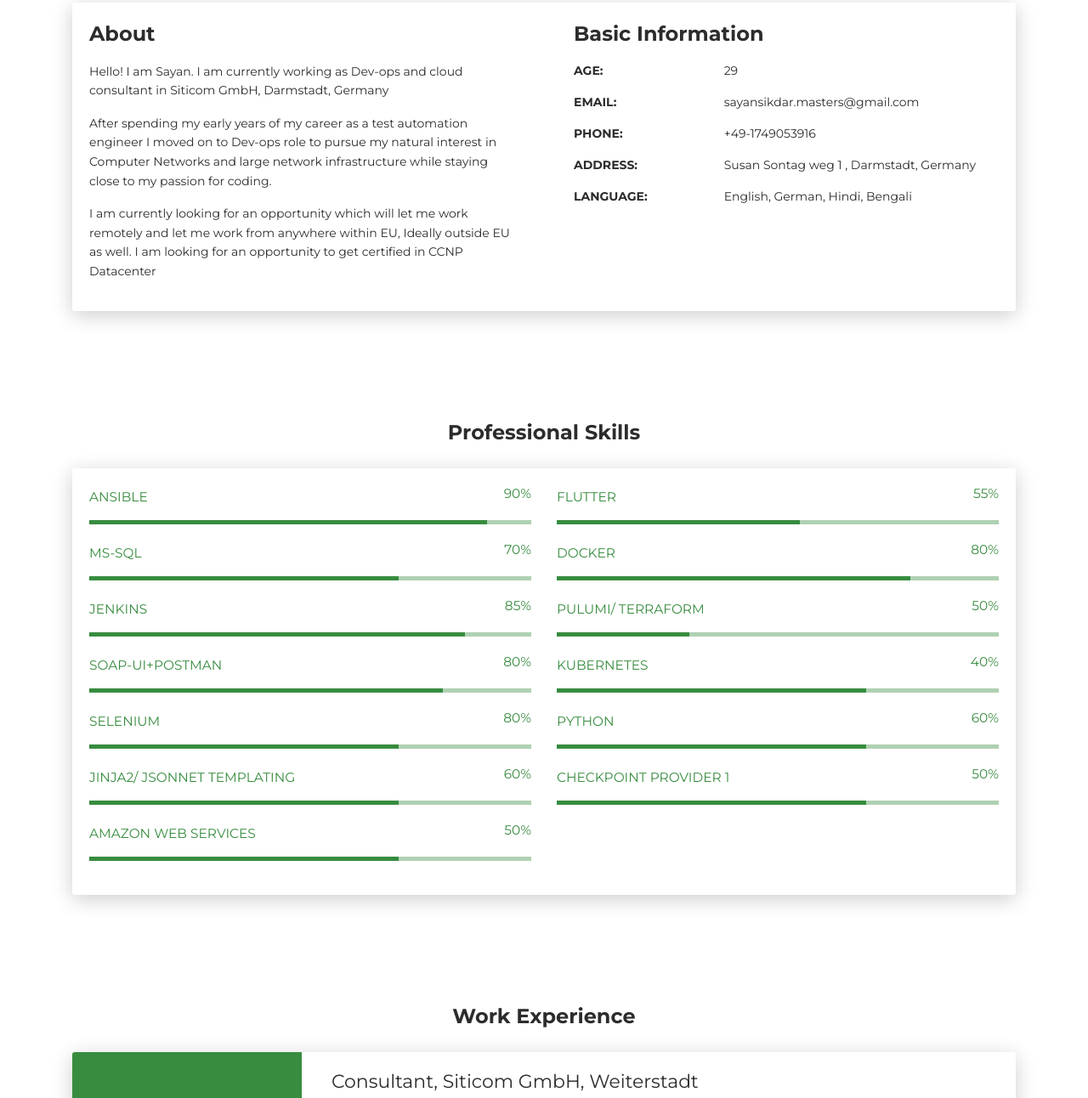
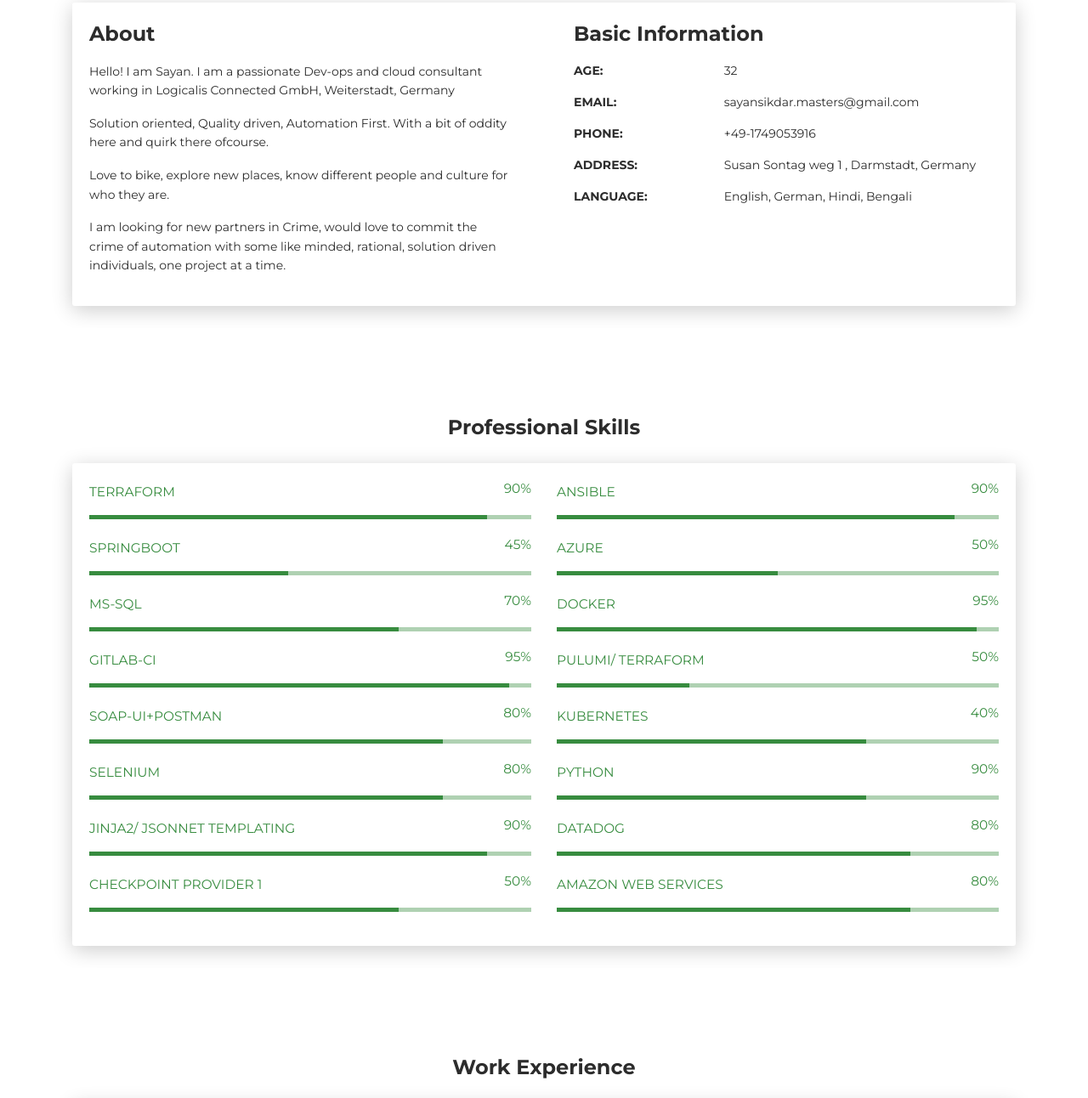
Before and after one commit to sasikdar/sasikdar.github.io, a plain HTML site: page index.html in a window 1280 px wide. Shown: the part 617-1909 px from the top of the page at 85% size. Drawn offline with Linux system fonts and the light colour scheme.

Commit message:
Updated recent experience

```diff
--- a/index.html
+++ b/index.html
@@ -50,7 +50,7 @@
         <div class="content-center">
           <div class="cc-profile-image"><a href="#"><img src="images/sayan.jpeg" alt="Image"/></a></div>
           <div class="h2 title">Sayan Sikdar</div>
-          <p class="category text-white">Network & Cloud Enthusiast, Looking for an oppotuity to get certified in CCNP Data Center and learn more about Network Automation </p><a class="btn btn-primary smooth-scroll mr-2" href="#contact" data-aos="zoom-in" data-aos-anchor="data-aos-anchor">Hire Me</a><a class="btn btn-primary" href="https://drive.google.com/file/d/1A2oQGgG-ZzYVfKZJLoN8QM4j5SZF_NGn/view?usp=drive_link" data-aos="zoom-in" data-aos-anchor="data-aos-anchor">Download CV</a>
+          <p class="category text-white">Network & Cloud Enthusiast, Looking for growth opportunity in the direction of Kubernetes or cloud architecture. </p><a class="btn btn-primary smooth-scroll mr-2" href="#contact" data-aos="zoom-in" data-aos-anchor="data-aos-anchor">Hire Me</a><a class="btn btn-primary" href="https://drive.google.com/file/d/1hNSTks3OJ6dpsEvb6FVvjL-EV0xOS1OT/view?usp=sharing" data-aos="zoom-in" data-aos-anchor="data-aos-anchor">Download CV</a>
         </div>
       </div>
       <div class="section">
@@ -71,11 +71,10 @@
         <div class="col-lg-6 col-md-12">
           <div class="card-body">
             <div class="h4 mt-0 title">About</div>
-            <p>Hello! I am Sayan. I am currently working as Dev-ops and cloud consultant in Siticom GmbH, Darmstadt, Germany</p>
-            <p>After spending my early years of my career as a test automation engineer I moved on to Dev-ops role to pursue my natural interest in Computer Networks and large network infrastructure
-               while staying close to my passion for coding.</p>
-	          <p>I am currently looking for an opportunity which will let me work remotely and let me work from anywhere within EU,
-               Ideally outside EU as well. I am looking for an opportunity to get certified in CCNP Datacenter</p>
+            <p>Hello! I am Sayan. I am a passionate Dev-ops and cloud consultant working in Logicalis Connected GmbH, Weiterstadt, Germany</p>
+            <p>Solution oriented, Quality driven, Automation First. With a bit of oddity here and quirk there ofcourse. </p>
+            <p>Love to bike, explore new places, know different people and culture for who they are.</p>
+	          <p>I am looking for new partners in Crime, would love to commit the crime of automation with some like minded, rational, solution driven individuals, one project at a time.</p>
           </div>
         </div>
         <div class="col-lg-6 col-md-12">
@@ -83,7 +82,7 @@
             <div class="h4 mt-0 title">Basic Information</div>
             <div class="row">
               <div class="col-sm-4"><strong class="text-uppercase">Age:</strong></div>
-              <div class="col-sm-8">29</div>
+              <div class="col-sm-8">32</div>
             </div>
             <div class="row mt-3">
               <div class="col-sm-4"><strong class="text-uppercase">Email:</strong></div>
@@ -114,6 +113,13 @@
       <div class="card-body">
         <div class="row">
           <div class="col-md-6">
+            <div class="progress-container progress-primary"><span class="progress-badge">Terraform </span>
+              <div class="progress">
+                <div class="progress-bar progress-bar-primary" data-aos="progress-full" data-aos-offset="10" data-aos-duration="2000" role="progressbar" aria-valuenow="60" aria-valuemin="0" aria-valuemax="100" style="width: 90%;"></div><span class="progress-value">90%</span>
+              </div>
+            </div>
+          </div>
+          <div class="col-md-6">
             <div class="progress-container progress-primary"><span class="progress-badge">Ansible </span>
               <div class="progress">
                 <div class="progress-bar progress-bar-primary" data-aos="progress-full" data-aos-offset="10" data-aos-duration="2000" role="progressbar" aria-valuenow="60" aria-valuemin="0" aria-valuemax="100" style="width: 90%;"></div><span class="progress-value">90%</span>
@@ -121,9 +127,16 @@
             </div>
           </div>
           <div class="col-md-6">
-            <div class="progress-container progress-primary"><span class="progress-badge">Flutter</span>
+            <div class="progress-container progress-primary"><span class="progress-badge">SpringBoot</span>
               <div class="progress">
-                <div class="progress-bar progress-bar-primary" data-aos="progress-full" data-aos-offset="10" data-aos-duration="2000" role="progressbar" aria-valuenow="60" aria-valuemin="0" aria-valuemax="100" style="width: 55%;"></div><span class="progress-value">55%</span>
+                <div class="progress-bar progress-bar-primary" data-aos="progress-full" data-aos-offset="10" data-aos-duration="2000" role="progressbar" aria-valuenow="60" aria-valuemin="0" aria-valuemax="100" style="width: 45%;"></div><span class="progress-value">45%</span>
+              </div>
+            </div>
+          </div>
+          <div class="col-md-6">
+            <div class="progress-container progress-primary"><span class="progress-badge">Azure </span>
+              <div class="progress">
+                <div class="progress-bar progress-bar-primary" data-aos="progress-full" data-aos-offset="10" data-aos-duration="2000" role="progressbar" aria-valuenow="60" aria-valuemin="0" aria-valuemax="100" style="width: 50%;"></div><span class="progress-value">50%</span>
               </div>
             </div>
           </div>
@@ -139,16 +152,16 @@
           <div class="col-md-6">
             <div class="progress-container progress-primary"><span class="progress-badge">Docker</span>
               <div class="progress">
-                <div class="progress-bar progress-bar-primary" data-aos="progress-full" data-aos-offset="10" data-aos-duration="2000" role="progressbar" aria-valuenow="60" aria-valuemin="0" aria-valuemax="100" style="width: 80%;"></div><span class="progress-value">80%</span>
+                <div class="progress-bar progress-bar-primary" data-aos="progress-full" data-aos-offset="10" data-aos-duration="2000" role="progressbar" aria-valuenow="60" aria-valuemin="0" aria-valuemax="100" style="width: 95%;"></div><span class="progress-value">95%</span>
               </div>
             </div>
           </div>
         </div>
         <div class="row">
           <div class="col-md-6">
-            <div class="progress-container progress-primary"><span class="progress-badge">Jenkins</span>
+            <div class="progress-container progress-primary"><span class="progress-badge">Gitlab-CI</span>
               <div class="progress">
-                <div class="progress-bar progress-bar-primary" data-aos="progress-full" data-aos-offset="10" data-aos-duration="2000" role="progressbar" aria-valuenow="60" aria-valuemin="0" aria-valuemax="100" style="width: 85%;"></div><span class="progress-value">85%</span>
+                <div class="progress-bar progress-bar-primary" data-aos="progress-full" data-aos-offset="10" data-aos-duration="2000" role="progressbar" aria-valuenow="60" aria-valuemin="0" aria-valuemax="100" style="width: 95%;"></div><span class="progress-value">95%</span>
               </div>
             </div>
           </div>
@@ -176,21 +189,28 @@
           <div class="col-md-6">
             <div class="progress-container progress-primary"><span class="progress-badge">Selenium</span>
               <div class="progress">
-                <div class="progress-bar progress-bar-primary" data-aos="progress-full" data-aos-offset="10" data-aos-duration="2000" role="progressbar" aria-valuenow="60" aria-valuemin="0" aria-valuemax="100" style="width: 70%;"></div><span class="progress-value">80%</span>
+                <div class="progress-bar progress-bar-primary" data-aos="progress-full" data-aos-offset="10" data-aos-duration="2000" role="progressbar" aria-valuenow="60" aria-valuemin="0" aria-valuemax="100" style="width: 80%;"></div><span class="progress-value">80%</span>
               </div>
             </div>
           </div>
           <div class="col-md-6">
             <div class="progress-container progress-primary"><span class="progress-badge">Python</span>
               <div class="progress">
-                <div class="progress-bar progress-bar-primary" data-aos="progress-full" data-aos-offset="10" data-aos-duration="2000" role="progressbar" aria-valuenow="60" aria-valuemin="0" aria-valuemax="100" style="width: 70%;"></div><span class="progress-value">60%</span>
+                <div class="progress-bar progress-bar-primary" data-aos="progress-full" data-aos-offset="10" data-aos-duration="2000" role="progressbar" aria-valuenow="60" aria-valuemin="0" aria-valuemax="100" style="width: 70%;"></div><span class="progress-value">90%</span>
               </div>
             </div>
           </div>
           <div class="col-md-6">
             <div class="progress-container progress-primary"><span class="progress-badge">Jinja2/ Jsonnet templating</span>
               <div class="progress">
-                <div class="progress-bar progress-bar-primary" data-aos="progress-full" data-aos-offset="10" data-aos-duration="2000" role="progressbar" aria-valuenow="60" aria-valuemin="0" aria-valuemax="100" style="width: 70%;"></div><span class="progress-value">60%</span>
+                <div class="progress-bar progress-bar-primary" data-aos="progress-full" data-aos-offset="10" data-aos-duration="2000" role="progressbar" aria-valuenow="60" aria-valuemin="0" aria-valuemax="100" style="width: 90%;"></div><span class="progress-value">90%</span>
+              </div>
+            </div>
+          </div>
+          <div class="col-md-6">
+            <div class="progress-container progress-primary"><span class="progress-badge">DATADOG</span>
+              <div class="progress">
+                <div class="progress-bar progress-bar-primary" data-aos="progress-full" data-aos-offset="10" data-aos-duration="2000" role="progressbar" aria-valuenow="60" aria-valuemin="0" aria-valuemax="100" style="width: 80%;"></div><span class="progress-value">80%</span>
               </div>
             </div>
           </div>
@@ -204,7 +224,7 @@
           <div class="col-md-6">
             <div class="progress-container progress-primary"><span class="progress-badge">Amazon web services</span>
               <div class="progress">
-                <div class="progress-bar progress-bar-primary" data-aos="progress-full" data-aos-offset="10" data-aos-duration="2000" role="progressbar" aria-valuenow="60" aria-valuemin="0" aria-valuemax="100" style="width: 70%;"></div><span class="progress-value">50%</span>
+                <div class="progress-bar progress-bar-primary" data-aos="progress-full" data-aos-offset="10" data-aos-duration="2000" role="progressbar" aria-valuenow="60" aria-valuemin="0" aria-valuemax="100" style="width: 80%;"></div><span class="progress-value">80%</span>
               </div>
             </div>
           </div>
@@ -221,15 +241,21 @@
         <div class="col-md-3 bg-primary" data-aos="fade-right" data-aos-offset="50" data-aos-duration="500">
           <div class="card-body cc-experience-header">
             <p>July 2022 - Present</p>
-            <div class="h5">Siticom</div>
+            <div class="h5">Logicalis Connected GmbH</div>
           </div>
         </div>
         <div class="col-md-9" data-aos="fade-left" data-aos-offset="50" data-aos-duration="500">
           <div class="card-body">
-            <div class="h5">Consultant, Siticom GmbH, Weiterstadt </div>
-            <p> Worked in team of two replace exisiting Firewall devices with virtually provisioned firewalls on VMware , povide private access through aws endpoints etc. </p>
-			<p>Worked along with a colleague to understand the client's requirement to plan and execute solutions</p>
-			<p><b>Tools Used: </b>
+            <div class="h5">Consultant, Logicalis Connected GmbH, Weiterstadt </div>
+            <p> Worked in multiple automation projects. </p>
+            <p> Automated deployment of 400+ firewalls. </p>
+            <p> Automated the recovery of a partially destroyed infrastructure of 200+ Azure Private links and correspong DNS entries and Firewall Rules.</p>
+            <p> Auomated the Monitoring Infrastructure of a ETL Pipeline based webapplication</p>
+            <p> Lead the design and Migration of a network management webapplication from a blackbox AWS ec2 to per container based AWS Elastic Container Services deployment. </p>
+            <p> Designed and created the related automation</p>
+            <p> Worked in the development team in my freetime to develop small features. </p>
+            <p> Check out my resume for more detailed information.</p>
+      <p><b>Tools Used: </b>
 			<ul>
 				<li>Ansible</li>
 				<li>Gitlab CI</li>
@@ -239,6 +265,13 @@
 				<li>VMware Vsphere</li>
 				<li>LDAP servers</li>
 				<li>Postman</li>
+        <li>AWS EC2, ECS, KMS, AMI, CloudTrail, Cloudwatch, Lambda etc, Route53</li>
+				<li>Jsonnet</li>
+				<li>Azure Private link,DNS, Firewall</li>
+				<li>Datadog</li>
+				<li>SpringBoot</li>
+				<li>VueJS</li>
+
 			</ul>
 			</p>
 
```
